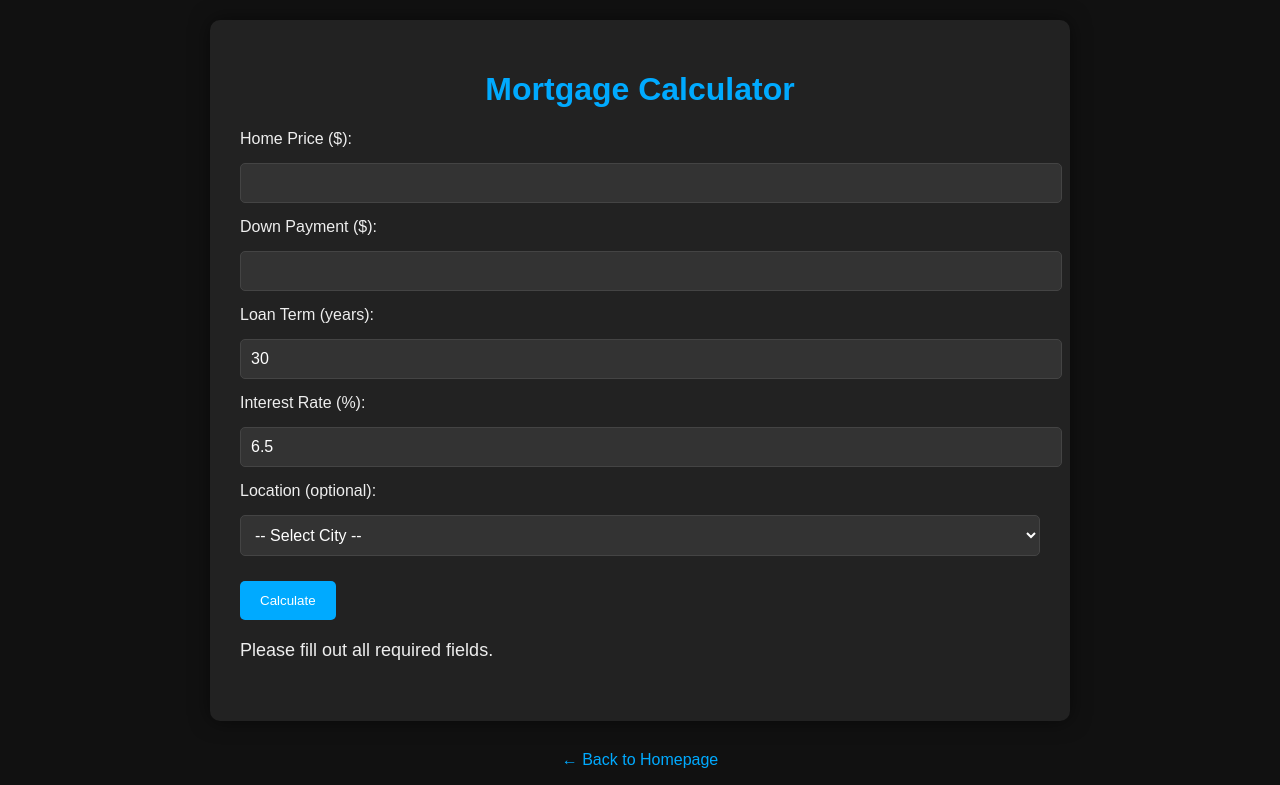
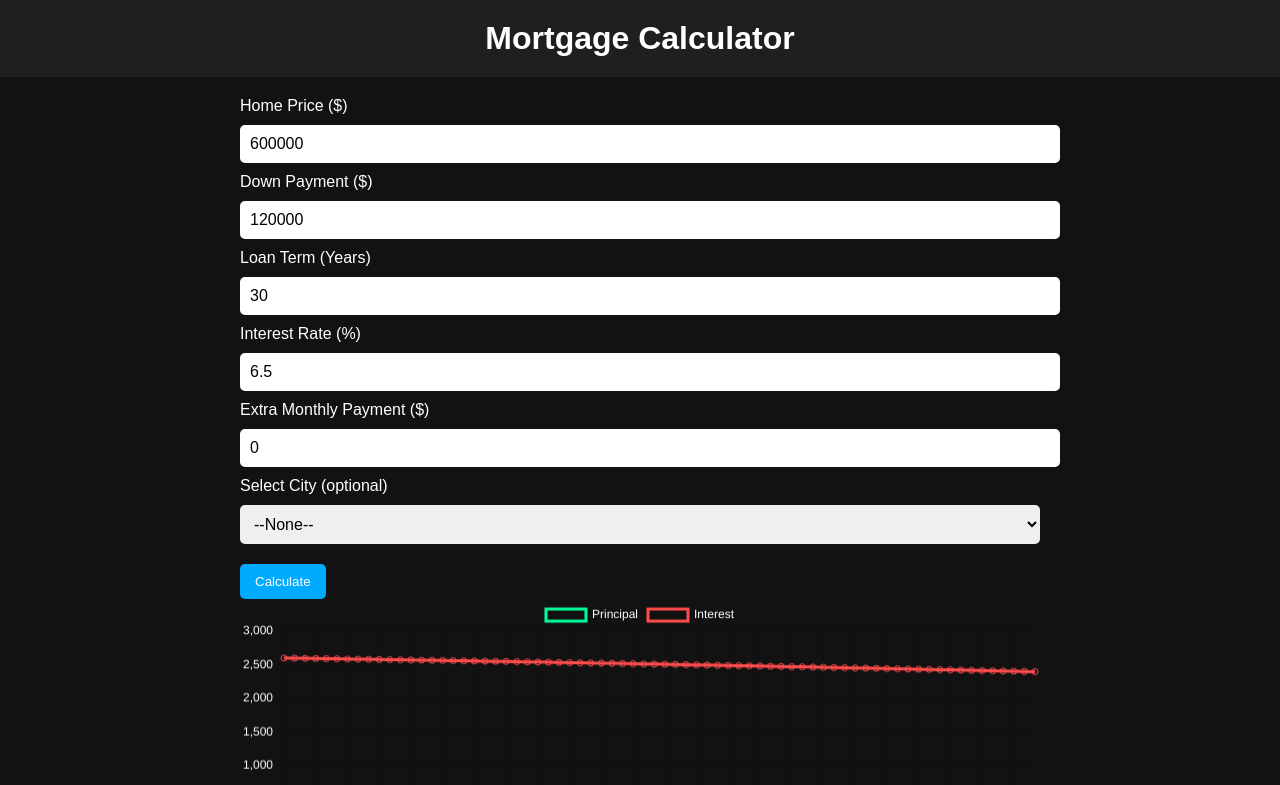
Before and after one commit to tdawgburner/RE, a plain HTML site: page mortgage-calculator.html in a window 1280 px wide. Both pictures are taken after a click on the button "Calculate". Shown: the top 785 px of the page. Drawn offline with nearby package versions, Linux system fonts and the light colour scheme.

Commit message:
Update mortgage-calculator.html

```diff
--- a/mortgage-calculator.html
+++ b/mortgage-calculator.html
@@ -3,192 +3,187 @@
 <head>
   <meta charset="UTF-8">
   <meta name="viewport" content="width=device-width, initial-scale=1.0">
-  <title>Mortgage Calculator</title>
+  <title>Mortgage Calculator - DreamKey Realty</title>
+  <script src="https://cdn.jsdelivr.net/npm/chart.js"></script>
   <style>
     body {
       font-family: Arial, sans-serif;
-      background-color: #111;
-      color: #eee;
+      background-color: #121212;
+      color: #fff;
       margin: 0;
+      padding: 0;
+    }
+    header {
+      background: #1f1f1f;
       padding: 20px;
+      text-align: center;
+    }
+    header h1 {
+      margin: 0;
     }
     .container {
+      padding: 20px;
       max-width: 800px;
       margin: auto;
-      background: #222;
-      padding: 30px;
-      border-radius: 10px;
-      box-shadow: 0 0 20px rgba(0,0,0,0.5);
-    }
-    h1 {
-      text-align: center;
-      color: #00aaff;
-    }
-    label, select, input {
-      display: block;
-      margin: 15px 0;
-      width: 100%;
-      font-size: 16px;
     }
     input, select {
+      width: 100%;
       padding: 10px;
+      margin: 10px 0;
       border-radius: 5px;
-      border: 1px solid #444;
-      background: #333;
-      color: #fff;
+      border: none;
+      font-size: 1em;
     }
     button {
       background-color: #00aaff;
       color: white;
-      padding: 12px 20px;
+      padding: 10px 15px;
       border: none;
+      cursor: pointer;
       border-radius: 5px;
-      cursor: pointer;
       margin-top: 10px;
     }
-    .result {
+    table {
+      width: 100%;
+      border-collapse: collapse;
       margin-top: 20px;
-      font-size: 18px;
     }
-    a {
+    th, td {
+      border: 1px solid #444;
+      padding: 10px;
+      text-align: center;
+    }
+    th {
+      background-color: #1f1f1f;
+    }
+    a.back-link {
+      display: inline-block;
+      margin-top: 20px;
       color: #00aaff;
       text-decoration: none;
-      display: block;
-      text-align: center;
-      margin-top: 30px;
-    }
-    table {
-      margin-top: 30px;
-      width: 100%;
-      border-collapse: collapse;
-    }
-    th, td {
-      padding: 10px;
-      border: 1px solid #555;
-      text-align: right;
-    }
-    th {
-      background: #00aaff;
-      color: #fff;
     }
   </style>
 </head>
 <body>
+  <header>
+    <h1>Mortgage Calculator</h1>
+  </header>
+
   <div class="container">
-    <h1>Mortgage Calculator</h1>
-    <label>Home Price ($):</label>
-    <input type="number" id="price" />
+    <label>Home Price ($)</label>
+    <input type="number" id="price" value="600000">
 
-    <label>Down Payment ($):</label>
-    <input type="number" id="down" />
+    <label>Down Payment ($)</label>
+    <input type="number" id="downPayment" value="120000">
 
-    <label>Loan Term (years):</label>
-    <input type="number" id="term" value="30" />
+    <label>Loan Term (Years)</label>
+    <input type="number" id="term" value="30">
 
-    <label>Interest Rate (%):</label>
-    <input type="number" id="rate" value="6.5" />
+    <label>Interest Rate (%)</label>
+    <input type="number" step="0.01" id="rate" value="6.5">
 
-    <label>Location (optional):</label>
-    <select id="location">
-      <option value="">-- Select City --</option>
-      <option value="dc">Washington, DC</option>
-      <option value="nyc">New York, NY</option>
-      <option value="la">Los Angeles, CA</option>
-      <option value="atl">Atlanta, GA</option>
-      <option value="chi">Chicago, IL</option>
+    <label>Extra Monthly Payment ($)</label>
+    <input type="number" id="extra" value="0">
+
+    <label>Select City (optional)</label>
+    <select id="city">
+      <option value="">--None--</option>
+      <option value="DC">Washington, DC</option>
+      <option value="NYC">New York, NY</option>
+      <option value="SF">San Francisco, CA</option>
+      <option value="ATX">Austin, TX</option>
+      <option value="CHI">Chicago, IL</option>
+      <option value="MIA">Miami, FL</option>
+      <option value="SEA">Seattle, WA</option>
+      <option value="DEN">Denver, CO</option>
+      <option value="BOS">Boston, MA</option>
     </select>
 
-    <button onclick="calculateMortgage()">Calculate</button>
-    <div class="result" id="resultText"></div>
-    <table id="amortizationTable"></table>
+    <button onclick="calculate()">Calculate</button>
+    <canvas id="chart" height="100"></canvas>
+    <table id="results"></table>
+    <a class="back-link" href="index.html">&larr; Back to Home</a>
   </div>
-
-  <a href="index.html">← Back to Homepage</a>
 
   <script>
     const taxRates = {
-      dc: 0.0085,
-      nyc: 0.012,
-      la: 0.0075,
-      atl: 0.011,
-      chi: 0.0102
+      DC: 0.0085,
+      NYC: 0.0105,
+      SF: 0.012,
+      ATX: 0.0181,
+      CHI: 0.0225,
+      MIA: 0.012,
+      SEA: 0.011,
+      DEN: 0.007,
+      BOS: 0.0108
     };
 
-    function calculateMortgage() {
-      const price = parseFloat(document.getElementById("price").value);
-      const down = parseFloat(document.getElementById("down").value);
-      const term = parseFloat(document.getElementById("term").value);
-      const rate = parseFloat(document.getElementById("rate").value);
-      const location = document.getElementById("location").value;
+    function calculate() {
+      const price = parseFloat(document.getElementById('price').value);
+      const downPayment = parseFloat(document.getElementById('downPayment').value);
+      const loanAmount = price - downPayment;
+      const years = parseInt(document.getElementById('term').value);
+      const interest = parseFloat(document.getElementById('rate').value) / 100 / 12;
+      const months = years * 12;
+      const extra = parseFloat(document.getElementById('extra').value);
+      const city = document.getElementById('city').value;
+      const propertyTaxRate = taxRates[city] || 0;
 
-      if (!price || !down || !term || !rate) {
-        document.getElementById("resultText").innerText = "Please fill out all required fields.";
-        return;
+      const propertyTaxMonthly = (price * propertyTaxRate) / 12;
+
+      const monthly = (loanAmount * interest) / (1 - Math.pow(1 + interest, -months));
+      let balance = loanAmount;
+      let table = `<tr><th>Month</th><th>Principal</th><th>Interest</th><th>Property Tax</th><th>Balance</th></tr>`;
+
+      let totalPrincipal = 0;
+      let interestData = [], principalData = [];
+
+      for (let i = 1; i <= 72; i++) {
+        const interestPayment = balance * interest;
+        const principalPayment = (monthly + extra) - interestPayment;
+        balance -= principalPayment;
+        totalPrincipal += principalPayment;
+
+        interestData.push(interestPayment);
+        principalData.push(principalPayment);
+
+        table += `<tr><td>${i}</td><td>$${principalPayment.toFixed(2)}</td><td>$${interestPayment.toFixed(2)}</td><td>$${propertyTaxMonthly.toFixed(2)}</td><td>$${balance.toFixed(2)}</td></tr>`;
       }
 
-      const loanAmount = price - down;
-      const monthlyRate = rate / 100 / 12;
-      const totalMonths = term * 12;
-      const monthlyPayment = loanAmount * monthlyRate / (1 - Math.pow(1 + monthlyRate, -totalMonths));
-      const taxMonthly = location && taxRates[location] ? (price * taxRates[location]) / 12 : 0;
-      const totalMonthly = monthlyPayment + taxMonthly;
+      document.getElementById('results').innerHTML =
+        `<tr><th colspan="5">First 72 Months Summary</th></tr>
+         <tr><td colspan="5"><strong>Total Principal Paid:</strong> $${totalPrincipal.toFixed(2)}<br>
+         <strong>Monthly Property Tax:</strong> $${propertyTaxMonthly.toFixed(2)}</td></tr>`
+        + table;
 
-      document.getElementById("resultText").innerHTML = `
-        Loan Amount: $${loanAmount.toFixed(2)}<br>
-        Estimated Monthly Payment: $${totalMonthly.toFixed(2)} (${monthlyPayment.toFixed(2)} + ${taxMonthly.toFixed(2)} property tax)`;
-
-      generateAmortizationTable(loanAmount, monthlyRate, monthlyPayment, taxMonthly);
-    }
-
-    function generateAmortizationTable(principal, monthlyRate, monthlyPayment, taxMonthly) {
-      const table = document.getElementById("amortizationTable");
-      table.innerHTML = "";
-
-      const header = `
-        <thead>
-          <tr>
-            <th>Month</th>
-            <th>Principal</th>
-            <th>Interest</th>
-            <th>Property Tax</th>
-          </tr>
-        </thead>
-      `;
-      table.innerHTML = header;
-
-      let balance = principal;
-      let totalPrincipal = 0;
-      let totalInterest = 0;
-      let body = "<tbody>";
-
-      for (let i = 1; i <= 72; i++) {
-        const interest = balance * monthlyRate;
-        const principalPaid = monthlyPayment - interest;
-        balance -= principalPaid;
-        totalPrincipal += principalPaid;
-        totalInterest += interest;
-
-        body += `
-          <tr>
-            <td>${i}</td>
-            <td>$${principalPaid.toFixed(2)}</td>
-            <td>$${interest.toFixed(2)}</td>
-            <td>$${taxMonthly.toFixed(2)}</td>
-          </tr>
-        `;
-      }
-
-      body += `
-        <tr>
-          <th colspan="1">Totals</th>
-          <td><strong>$${totalPrincipal.toFixed(2)}</strong></td>
-          <td><strong>$${totalInterest.toFixed(2)}</strong></td>
-          <td><strong>$${(taxMonthly * 72).toFixed(2)}</strong></td>
-        </tr>
-      `;
-
-      body += "</tbody>";
-      table.innerHTML += body;
+      new Chart(document.getElementById("chart"), {
+        type: 'line',
+        data: {
+          labels: [...Array(72).keys()].map(i => i + 1),
+          datasets: [
+            {
+              label: 'Principal',
+              borderColor: '#00ff99',
+              backgroundColor: 'transparent',
+              data: principalData,
+            },
+            {
+              label: 'Interest',
+              borderColor: '#ff4d4d',
+              backgroundColor: 'transparent',
+              data: interestData,
+            }
+          ]
+        },
+        options: {
+          responsive: true,
+          plugins: { legend: { labels: { color: '#fff' } } },
+          scales: {
+            x: { ticks: { color: '#fff' } },
+            y: { ticks: { color: '#fff' } }
+          }
+        }
+      });
     }
   </script>
 </body>
```
